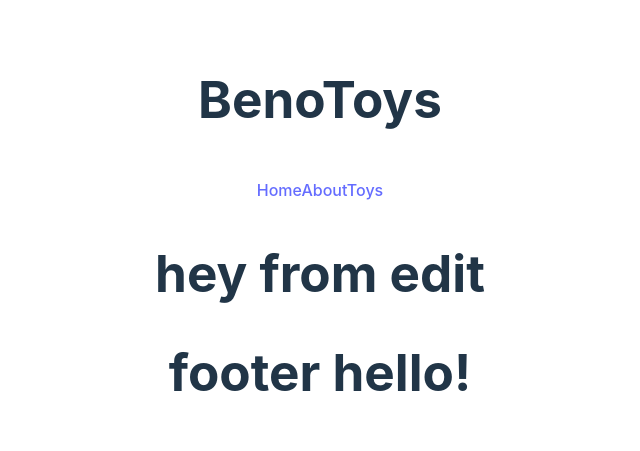
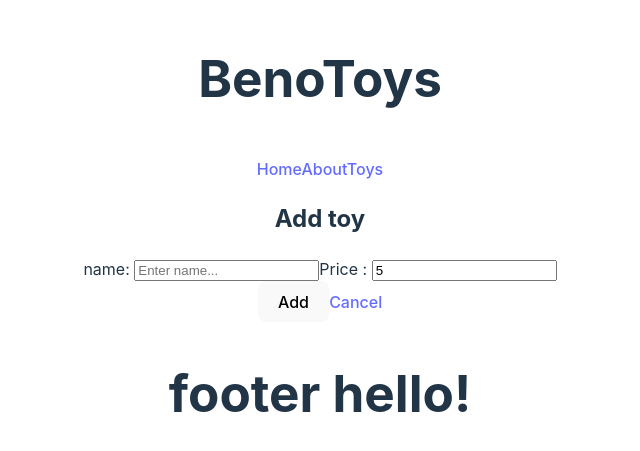
Before and after one commit to bengold1999/mistertoy-frontend, a React (Vite) app: page /toy/edit in a window 1280 px wide. Shown: the part 169-620 px from the top of the page, without its empty margins (320-960 px from the left). Built offline with nearby package versions, Linux system fonts and the light colour scheme.

Commit message:
Add Toy edit and add to service randomToy

```diff
--- a/src/cmps/ToyList.jsx
+++ b/src/cmps/ToyList.jsx
@@ -8,8 +8,8 @@ export function ToyList({toys,onRemoveToy,onEditToy}) {
                     <ToyPreview toy={toy} />
 
                     <div>
-                        <button onClick={() => onRemoveToy(Toy._id)}>x</button>
-                        <button onClick={() => onEditToy(Toy)}>Edit</button>
+                        <button onClick={() => onRemoveToy(toy._id)}>x</button>
+                        {/* <button onClick={() => onEditToy(toy)}>Edit</button> */}
                     </div>
                 </li>
             )}
--- a/src/pages/ToyEdit.jsx
+++ b/src/pages/ToyEdit.jsx
@@ -1,3 +1,77 @@
+import { useEffect, useState } from "react"
+import { Link, useNavigate, useParams } from "react-router-dom"
+import { toyService } from "../services/toy.service.js"
+
+
+import { showErrorMsg, showSuccessMsg } from "../services/event-bus.service.js"
+
+import { savetoy } from "../store/actions/toy.actions.js"
+
 export function ToyEdit(){
-    return <h1>hey from edit</h1>
+    const navigate = useNavigate()
+    const [toyToEdit, setToyToEdit] = useState(toyService.getEmptytoy())
+    const { toyId } = useParams()
+
+    useEffect(() => {
+        if (toyId) loadToy()
+    }, [toyToEdit])
+
+function loadToy() {
+    toyService.getById(toyId)
+        .then(toy => setToyToEdit(toy))
+        .catch(err => {
+            console.log('had issues in toy Edit',err)
+            navigate('/toy')
+        })
 }
+    function handleChange({ target }) {
+        let { value, type, name: field } = target
+        value = type === 'number' ? +value : value
+        setToyToEdit((prevToy) => ({ ...prevToy, [field]: value }))
+    }
+
+    function onSaveToy(ev) {
+        ev.preventDefault()
+        if (!toyToEdit.price) toyToEdit.price = 30
+        savetoy(toyToEdit)
+            .then(() => {
+                showSuccessMsg('Toy Saved!')
+                navigate('/Toy')
+            })
+            .catch(err => {
+                console.log('Had issues in Toy details', err)
+                showErrorMsg('Had issues in Toy details')
+            })
+    }
+
+
+    return (
+        <section className="toy-edit">
+            <h2>{toyToEdit._id ? 'Edit' : 'Add'} toy</h2>
+
+            <form onSubmit={onSaveToy} >
+                <label htmlFor="name">name: </label>
+                <input type="text"
+                    name="name"
+                    id="name"
+                    placeholder="Enter name..."
+                    value={toyToEdit.name}
+                    onChange={handleChange}
+                />
+                <label htmlFor="price">Price : </label>
+                <input type="number"
+                    name="price"
+                    id="price"
+                    placeholder="Enter price"
+                    value={toyToEdit.price}
+                    onChange={handleChange}
+                />
+
+                <div>
+                    <button>{toyToEdit._id ? 'Save' : 'Add'}</button>
+                    <Link to="/toy">Cancel</Link>
+                </div>
+            </form>
+        </section>
+    )
+}
--- a/src/pages/ToyIndex.jsx
+++ b/src/pages/ToyIndex.jsx
@@ -40,7 +40,7 @@ export function ToyIndex(){
     }
 
     function onAddToy() {
-        const toyToSave = toyService.getEmptytoy()
+        const toyToSave = toyService.getEmptyRandomtoy()
         savetoy(toyToSave)
             .then((savedtoy) => {
                 showSuccessMsg(`toy added (id: ${savedtoy._id})`)
@@ -50,18 +50,18 @@ export function ToyIndex(){
             })
     }
 
-    function onEditToy(toy) {
-        const price = +prompt('New price?')
-        const toyToSave = { ...toy, price }
+    // function onEditToy(toy) {
+    //     const price = +prompt('New price?')
+    //     const toyToSave = { ...toy, price }
 
-        savetoy(toyToSave)
-            .then((savedtoy) => {
-                showSuccessMsg(`toy updated to price: $${savedtoy.price}`)
-            })
-            .catch(err => {
-                showErrorMsg('Cannot update toy')
-            })
-    }
+    //     savetoy(toyToSave)
+    //         .then((savedtoy) => {
+    //             showSuccessMsg(`toy updated to price: $${savedtoy.price}`)
+    //         })
+    //         .catch(err => {
+    //             showErrorMsg('Cannot update toy')
+    //         })
+    // }
 
     return (
         <div>
@@ -73,8 +73,8 @@ export function ToyIndex(){
                 {!isLoading
                     ? <ToyList
                         toys={toys}
-                        onRemovetoy={onRemoveToy}
-                        onEditToy={onEditToy}
+                        onRemoveToy={onRemoveToy}
+                        // onEditToy={onEditToy}
                         // addTotoyt={addTotoyt}
                         // txt={'123'}
                         // nums={[1, 2 ,3]}
--- a/src/services/toy.service.js
+++ b/src/services/toy.service.js
@@ -10,7 +10,8 @@ export const toyService = {
     save,
     remove,
     getEmptytoy,
-    getDefaultFilter
+    getDefaultFilter,
+    getEmptyRandomtoy
 }
 
 function query(filterBy = {}) {
@@ -51,6 +52,15 @@ const labels = ['On wheels', 'Box game', 'Art', 'Baby', 'Doll', 'Puzzle',
 
 function getEmptytoy() {
     return {
+        name: '',
+        price: 5,
+        labels: [],
+        createdAt: Date.now(),
+        inStock: true,
+    }
+}
+function getEmptyRandomtoy() {
+    return {
         name: utilService.makeLorem(2),
         price: 30,
         labels: ['Doll', 'Battery Powered', 'Baby'],
```
